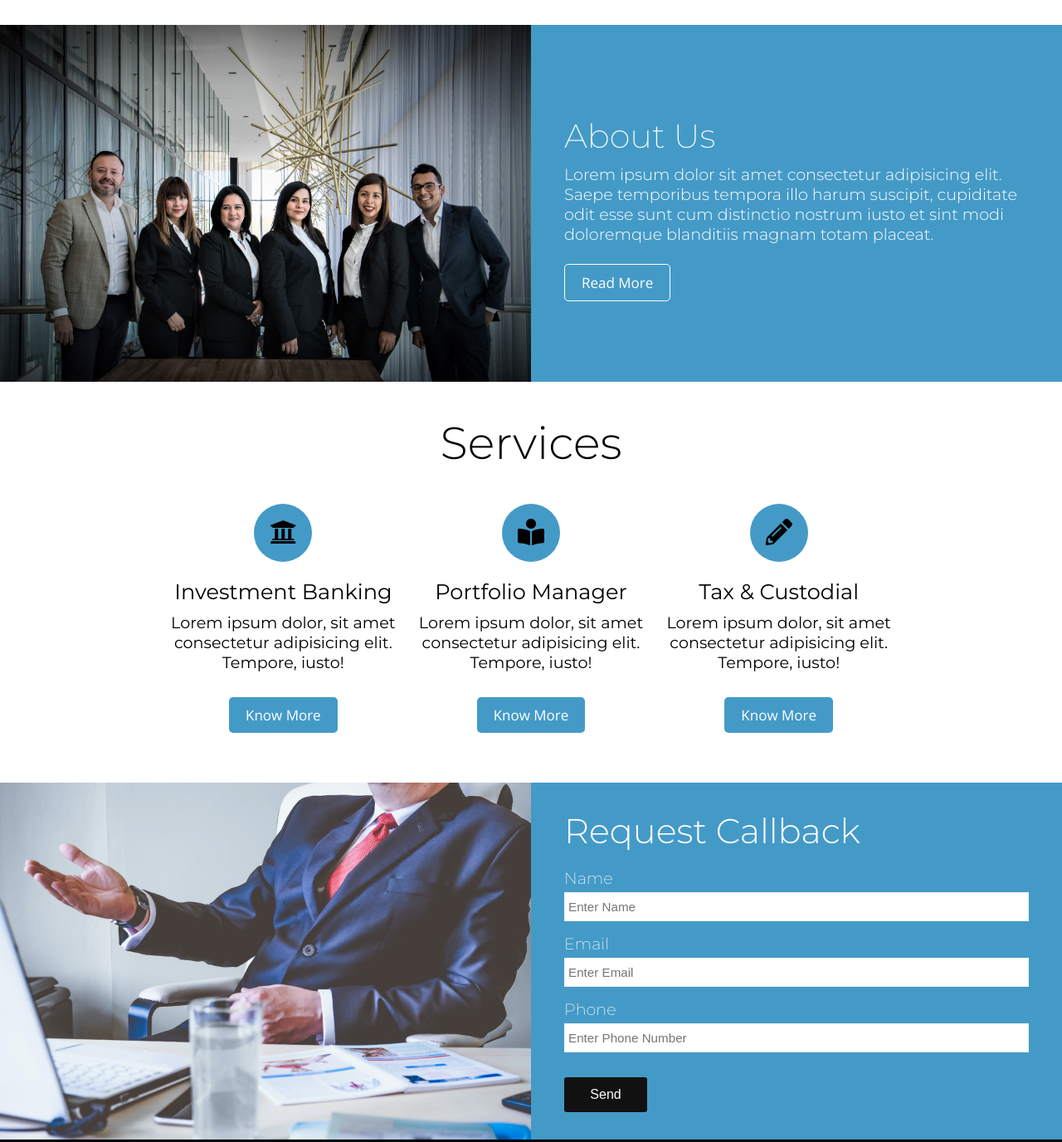
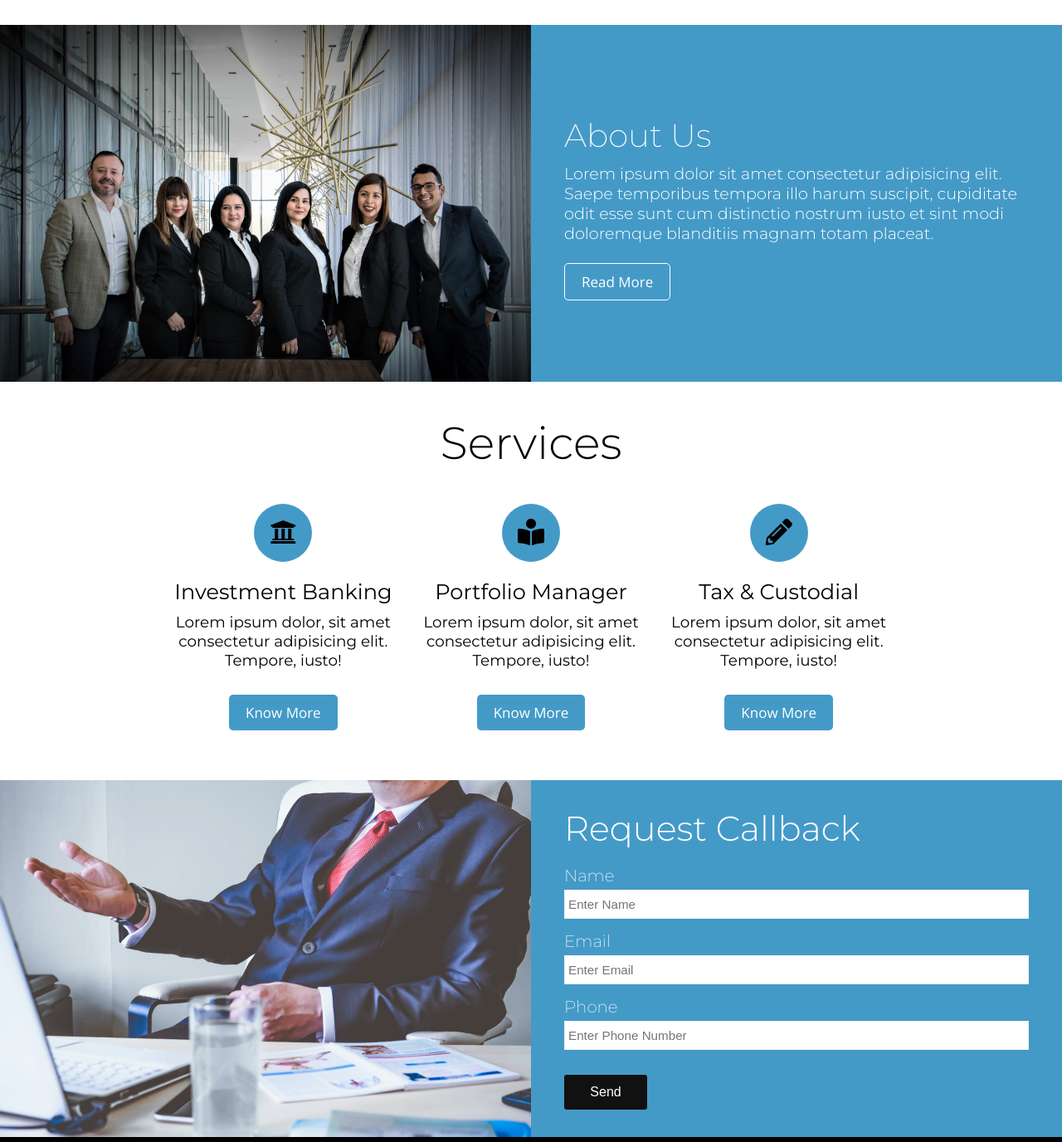
Before and after one commit to BrenoBrasilFR/AeroInvestments, a plain HTML site: page index.html in a window 1280 px wide. Shown: the part 1380-2756 px from the top of the page at 83% size. Drawn offline with nearby package versions, Linux system fonts and the light colour scheme.

Commit message:
Update 14/03/21

```diff
--- a/css/style.css
+++ b/css/style.css
@@ -274,7 +274,7 @@ nav {
 
 .about-content h2 {
   padding-left: 10px;
-  font-size: 2.5rem;
+  font-size: 2.43rem;
   font-weight: 200;
 }
 
@@ -322,7 +322,7 @@ nav {
 .services-div p {
   padding: 10px;
   margin-bottom: 30px;
-  font-size: 1.2rem;
+  font-size: 1.15rem;
   font-weight: 400;
 }
 
@@ -393,7 +393,7 @@ nav {
   margin: 15px 0 5px;
   display: block;
   color: white;
-  font-size: 1.2rem;
+  font-size: 1.24rem;
   font-weight: 200;
 }
 
```
